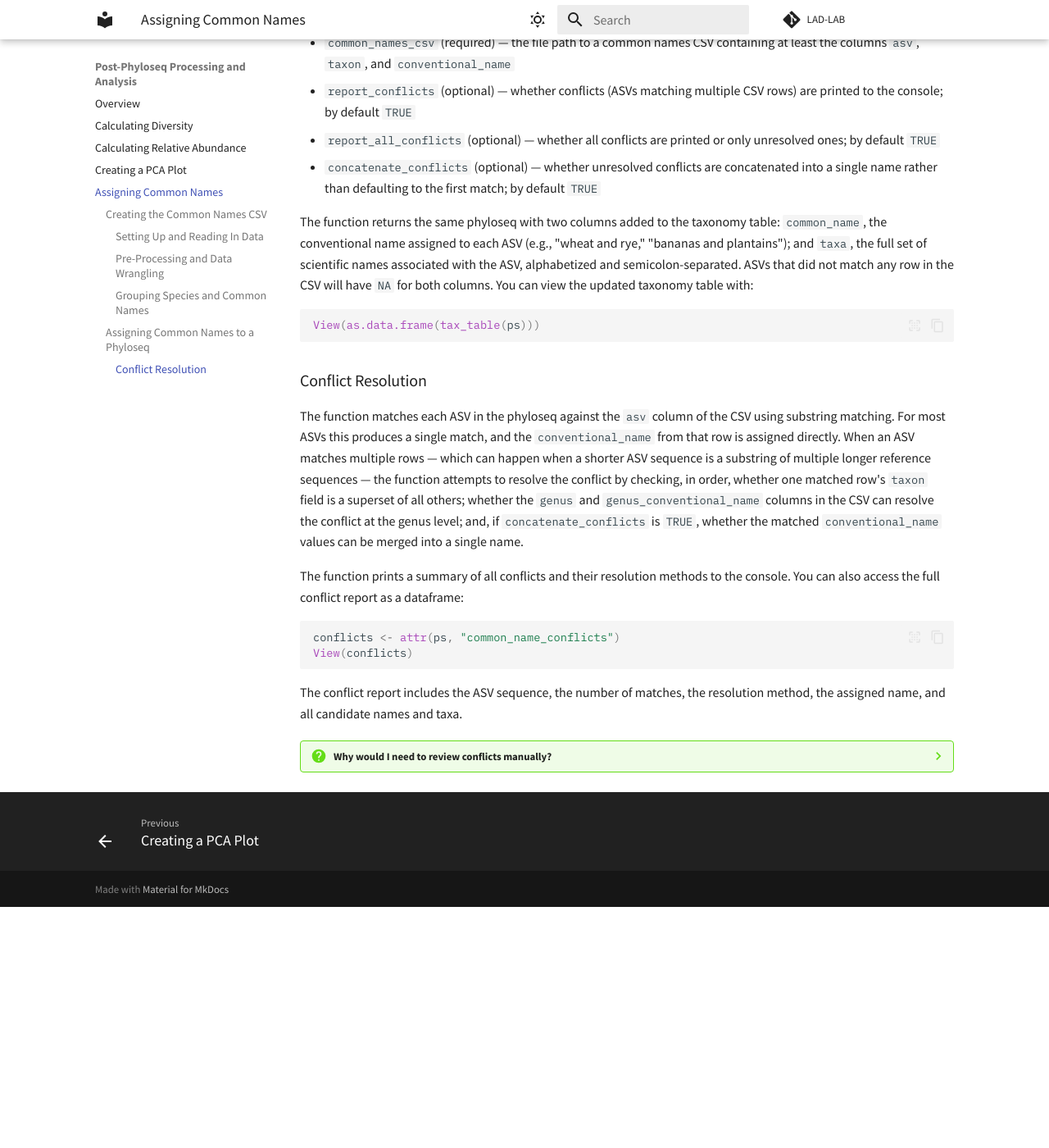
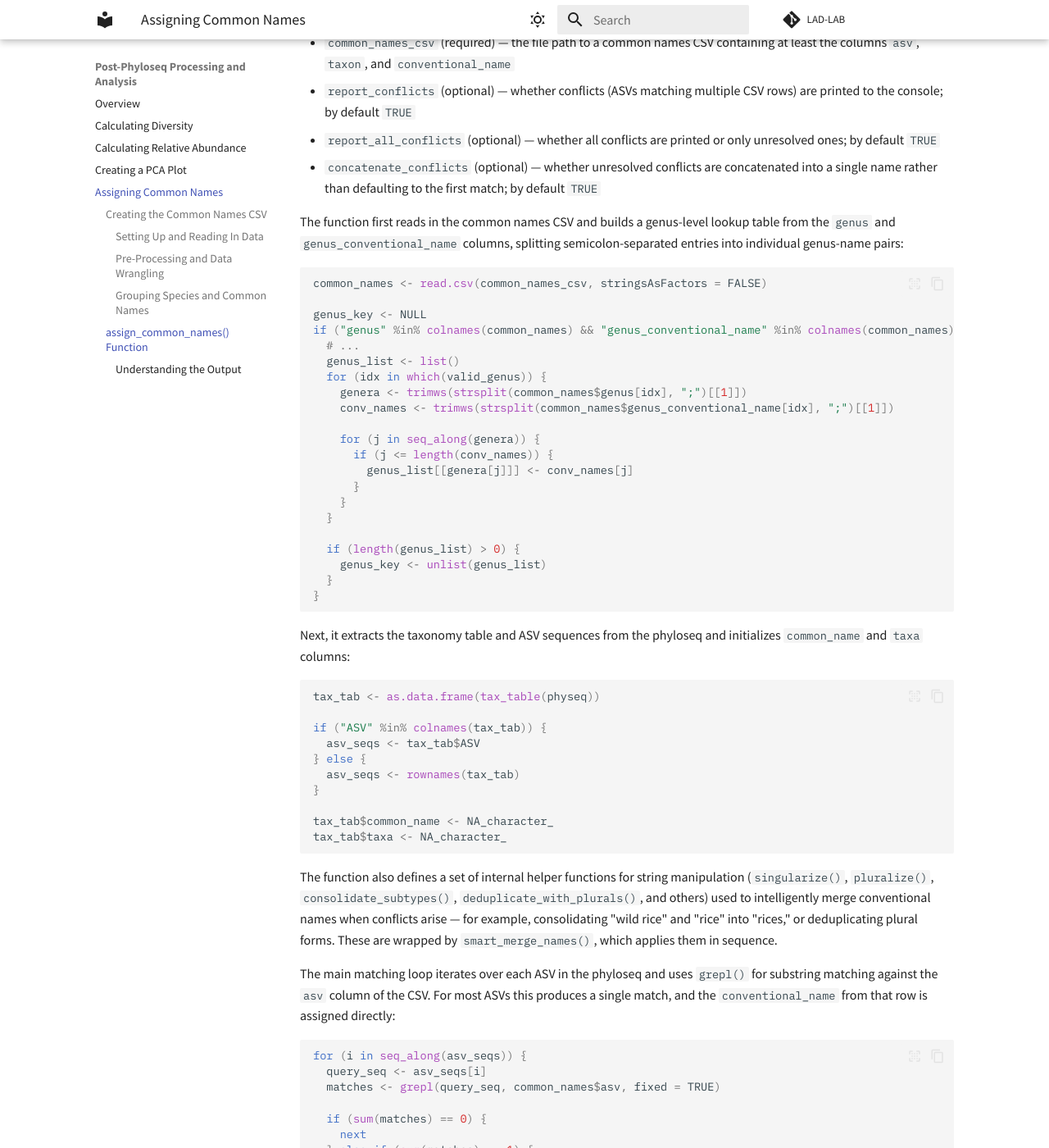
Before and after one commit to LAD-LAB/lad-lab.github.io, an MkDocs documentation site: the page built from docs/commonnames.md, in a window 1280 px wide and 1400 px high, scrolled down 3257 px. Shown: the whole window at 82% size. Built offline with MkDocs 1.6.1 and Material for MkDocs 9.7.7, drawn with Linux system fonts in a browser that asks for light colours; before the commit the page ends 4363 px from its top, so only the background shows below that; some of the changed text lies outside the part shown.

Commit message:
Rewrite common names section with chunk-by-chunk code walkthrough
Show the function's key code sections individually with prose
transitions between them, matching how other pages walk through
pcaPlot() and foodseqSetup().

Co-Authored-By: Claude Opus 4.6 <noreply@anthropic.com>

````diff
--- a/docs/commonnames.md
+++ b/docs/commonnames.md
@@ -178,9 +178,9 @@ This consolidation is done manually and saved as a new column in the CSV. The la
 
     The common names CSV also includes `genus` and `genus_conventional_name` columns, which are used by the `assign_common_names()` function (below) to resolve conflicts when an ASV in your phyloseq matches multiple rows in the CSV. These columns are semicolon-separated and map each genus to a conventional name at the genus level.
 
-## Assigning Common Names to a Phyloseq
+## `assign_common_names()` Function
 
-With a common names CSV ready, we can now use the `assign_common_names()` function to assign those names to a phyloseq object. First, read in the function and run it on your phyloseq:
+With a common names CSV ready, we can now use the `assign_common_names()` function to assign those names to a phyloseq object. After reading it into your analysis file, run:
 
 ``` r
 source("[path/to/assign_common_names.R]")
@@ -188,7 +188,7 @@ source("[path/to/assign_common_names.R]")
 ps <- assign_common_names(ps, "[path/to/common_names.csv]")
 ```
 
-The inputs of the function are:
+at minimum to assign common names. The inputs of the function are:
 
 * `physeq` (required) — your phyloseq object
 * `common_names_csv` (required) — the file path to a common names CSV containing at least the columns `asv`, `taxon`, and `conventional_name`
@@ -196,17 +196,136 @@ The inputs of the function are:
 * `report_all_conflicts` (optional) — whether all conflicts are printed or only unresolved ones; by default `TRUE`
 * `concatenate_conflicts` (optional) — whether unresolved conflicts are concatenated into a single name rather than defaulting to the first match; by default `TRUE`
 
+The function first reads in the common names CSV and builds a genus-level lookup table from the `genus` and `genus_conventional_name` columns, splitting semicolon-separated entries into individual genus-name pairs:
+
+``` r
+common_names <- read.csv(common_names_csv, stringsAsFactors = FALSE)
+
+genus_key <- NULL
+if ("genus" %in% colnames(common_names) && "genus_conventional_name" %in% colnames(common_names)) {
+  # ...
+  genus_list <- list()
+  for (idx in which(valid_genus)) {
+    genera <- trimws(strsplit(common_names$genus[idx], ";")[[1]])
+    conv_names <- trimws(strsplit(common_names$genus_conventional_name[idx], ";")[[1]])
+
+    for (j in seq_along(genera)) {
+      if (j <= length(conv_names)) {
+        genus_list[[genera[j]]] <- conv_names[j]
+      }
+    }
+  }
+
+  if (length(genus_list) > 0) {
+    genus_key <- unlist(genus_list)
+  }
+}
+```
+
+Next, it extracts the taxonomy table and ASV sequences from the phyloseq and initializes `common_name` and `taxa` columns:
+
+``` r
+tax_tab <- as.data.frame(tax_table(physeq))
+
+if ("ASV" %in% colnames(tax_tab)) {
+  asv_seqs <- tax_tab$ASV
+} else {
+  asv_seqs <- rownames(tax_tab)
+}
+
+tax_tab$common_name <- NA_character_
+tax_tab$taxa <- NA_character_
+```
+
+The function also defines a set of internal helper functions for string manipulation (`singularize()`, `pluralize()`, `consolidate_subtypes()`, `deduplicate_with_plurals()`, and others) used to intelligently merge conventional names when conflicts arise — for example, consolidating "wild rice" and "rice" into "rices," or deduplicating plural forms. These are wrapped by `smart_merge_names()`, which applies them in sequence.
+
+The main matching loop iterates over each ASV in the phyloseq and uses `grepl()` for substring matching against the `asv` column of the CSV. For most ASVs this produces a single match, and the `conventional_name` from that row is assigned directly:
+
+``` r
+for (i in seq_along(asv_seqs)) {
+  query_seq <- asv_seqs[i]
+  matches <- grepl(query_seq, common_names$asv, fixed = TRUE)
+
+  if (sum(matches) == 0) {
+    next
+  } else if (sum(matches) == 1) {
+    tax_tab$common_name[i] <- common_names$conventional_name[matches]
+    tax_tab$taxa[i] <- common_names$taxon[matches]
+  } else {
+    # Multiple matches — attempt to resolve (see below)
+  }
+}
+```
+
+When an ASV matches multiple rows — which can happen when a shorter ASV sequence is a substring of multiple longer reference sequences — the function tries three resolution strategies in order. First, it checks whether one matched row's `taxon` field is a superset of all others:
+
+``` r
+for (j in seq_along(matched_taxa)) {
+  species_j <- strsplit(matched_taxa[j], "; ")[[1]]
+  is_superset_of_all <- TRUE
+  for (k in seq_along(matched_taxa)) {
+    if (j == k) next
+    species_k <- strsplit(matched_taxa[k], "; ")[[1]]
+    if (!all(species_k %in% species_j)) {
+      is_superset_of_all <- FALSE
+      break
+    }
+  }
+  if (is_superset_of_all) {
+    tax_tab$common_name[i] <- matched_conv_names[j]
+    resolution_method <- "superset"
+    resolved <- TRUE
+    break
+  }
+}
+```
+
+If that does not resolve the conflict, it attempts genus-level resolution using the `genus_key` lookup built earlier:
+
+``` r
+if (!resolved && !is.null(genus_key)) {
+  all_genera <- unique(unlist(lapply(matched_taxa, extract_genera)))
+  genus_common_names <- genus_key[all_genera]
+  genus_common_names <- genus_common_names[!is.na(genus_common_names)]
+
+  if (length(genus_common_names) == length(all_genera) && length(all_genera) > 0) {
+    # All genera have mappings — merge them
+    formatted_name <- smart_merge_names(genus_common_names)
+    tax_tab$common_name[i] <- formatted_name
+    resolved <- TRUE
+  } else if (length(genus_common_names) > 0) {
+    # Partial resolution — combine genus-level and row-level names
+    # ...
+  }
+}
+```
+
+Finally, if the conflict is still unresolved and `concatenate_conflicts` is `TRUE`, it merges the matched `conventional_name` values with `smart_merge_names()`:
+
+``` r
+if (!resolved) {
+  if (concatenate_conflicts) {
+    unique_names <- unique(matched_conv_names[matched_conv_names != "" & !is.na(matched_conv_names)])
+    if (length(unique_names) > 0) {
+      formatted_name <- smart_merge_names(unique_names)
+      tax_tab$common_name[i] <- formatted_name
+      resolution_method <- "concatenated"
+    }
+  }
+}
+```
+
+All conflicts are recorded in a dataframe that is stored as an attribute on the returned phyloseq.
+
+### Understanding the Output
+
 The function returns the same phyloseq with two columns added to the taxonomy table: `common_name`, the conventional name assigned to each ASV (e.g., "wheat and rye," "bananas and plantains"); and `taxa`, the full set of scientific names associated with the ASV, alphabetized and semicolon-separated. ASVs that did not match any row in the CSV will have `NA` for both columns. You can view the updated taxonomy table with:
 
 ``` r
 View(as.data.frame(tax_table(ps)))
 ```
 
-### Conflict Resolution
-
-The function matches each ASV in the phyloseq against the `asv` column of the CSV using substring matching. For most ASVs this produces a single match, and the `conventional_name` from that row is assigned directly. When an ASV matches multiple rows — which can happen when a shorter ASV sequence is a substring of multiple longer reference sequences — the function attempts to resolve the conflict by checking, in order, whether one matched row's `taxon` field is a superset of all others; whether the `genus` and `genus_conventional_name` columns in the CSV can resolve the conflict at the genus level; and, if `concatenate_conflicts` is `TRUE`, whether the matched `conventional_name` values can be merged into a single name.
-
-The function prints a summary of all conflicts and their resolution methods to the console. You can also access the full conflict report as a dataframe:
+The function also prints a summary of all conflicts and their resolution methods to the console. You can access the full conflict report as a dataframe with:
 
 ``` r
 conflicts <- attr(ps, "common_name_conflicts")
````
